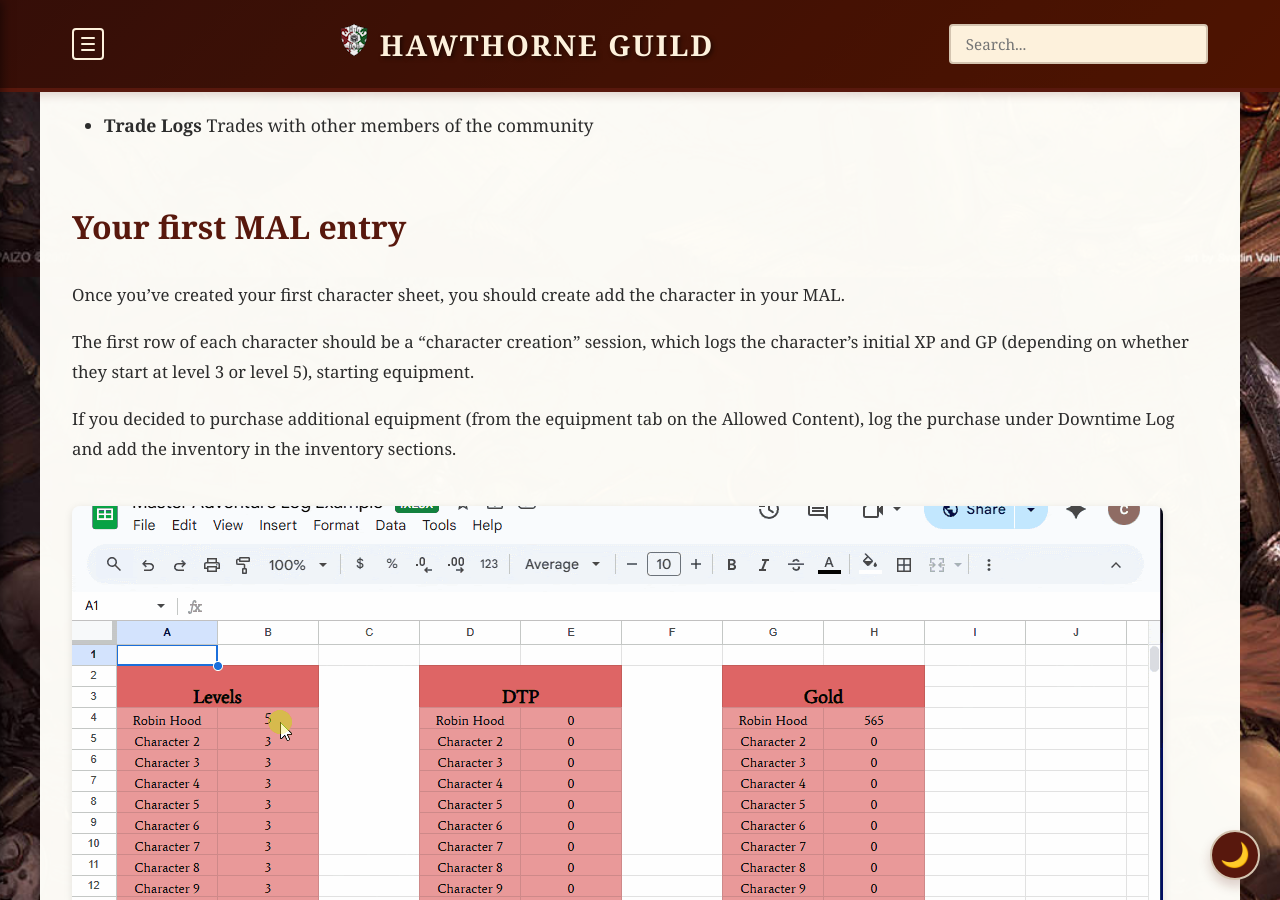
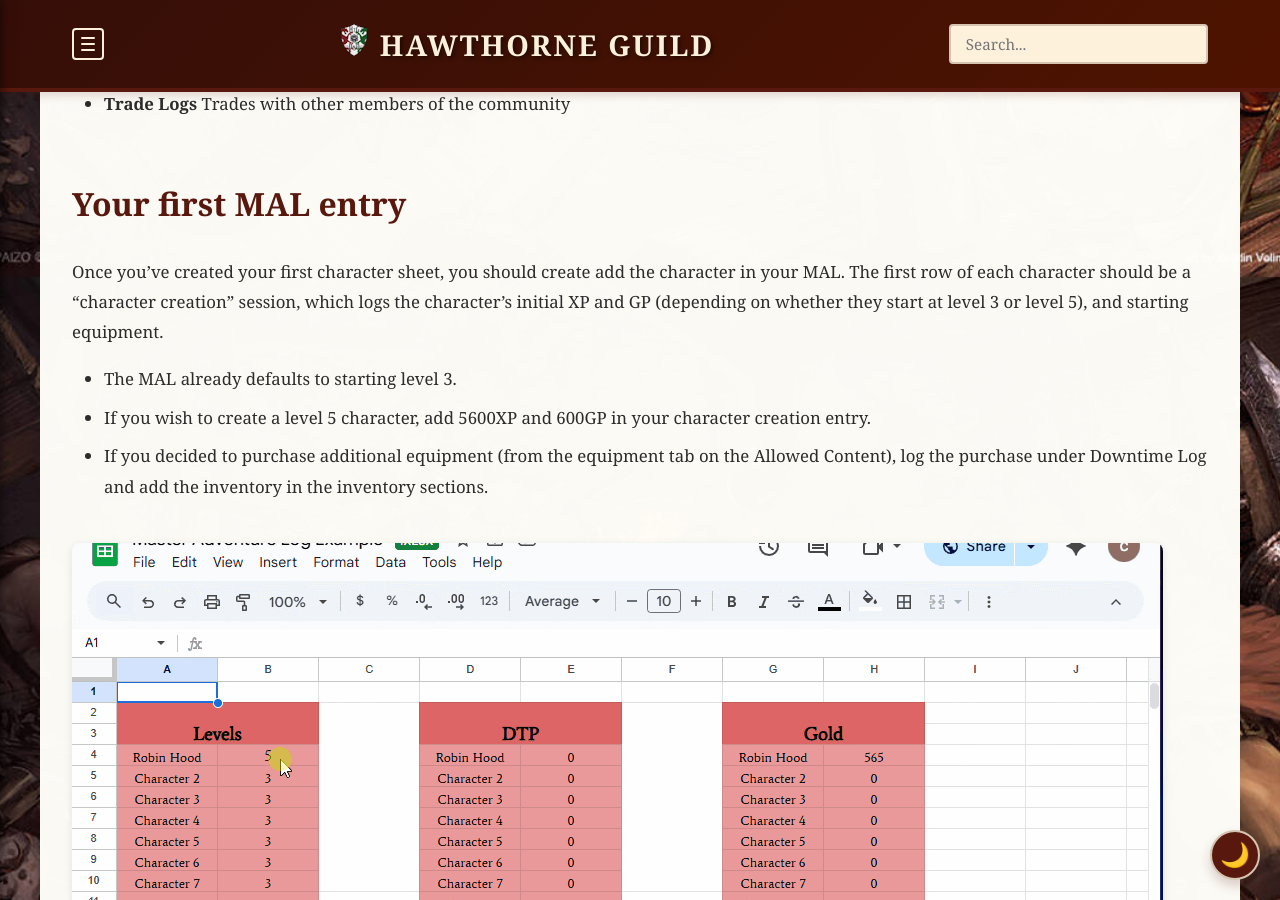
Before and after one commit to hawthorneguild/Guides, a Jekyll site: the page built from _playersguide/your-mal.md, in a window 1280 px wide and 900 px high, scrolled down 623 px. Built offline with Jekyll 4.4.1, drawn with Linux system fonts in a browser that asks for light colours; comment, search, counter and statistics services are not loaded.

Commit message:
Updates to MAL

```diff
--- a/_playersguide/your-mal.md
+++ b/_playersguide/your-mal.md
@@ -13,19 +13,17 @@
 ## What do you need to log in your MAL
 
 - **Session Logs**  The results of a game session, including XP and DTP earned, gold and items gained (or used, etc.)
-
 - **Downtime Logs** Downtime activities such as equipment purchases, crafting, bastion activities, etc.
-
 - **Trade Logs** Trades with other members of the community
 
 
 ## Your first MAL entry
 
-Once you've created your first character sheet, you should create add the character in your MAL.
+Once you've created your first character sheet, you should create add the character in your MAL.  The first row of each character should be a "character creation" session, which logs the character's initial XP and GP (depending on whether they start at level 3 or level 5), and starting equipment.
 
-The first row of each character should be a "character creation" session, which logs the character's initial XP and GP (depending on whether they start at level 3 or level 5), starting equipment.
-
-If you decided to purchase additional equipment (from the equipment tab on the Allowed Content), log the purchase under Downtime Log and add the inventory in the inventory sections.
+- The MAL already defaults to starting level 3.
+- If you wish to create a level 5 character, add 5600XP and 600GP in your character creation entry.
+- If you decided to purchase additional equipment (from the equipment tab on the Allowed Content), log the purchase under Downtime Log and add the inventory in the inventory sections.
 
 ![MAL Example]({{ '/assets/images/mal-create.gif' | relative_url }})
 
```
Also changed, not shown: _fieldguide/region-of-dreams.md (+6 -6 lines), _playersguide/about-hawthorne.md (+4 -0 lines).
